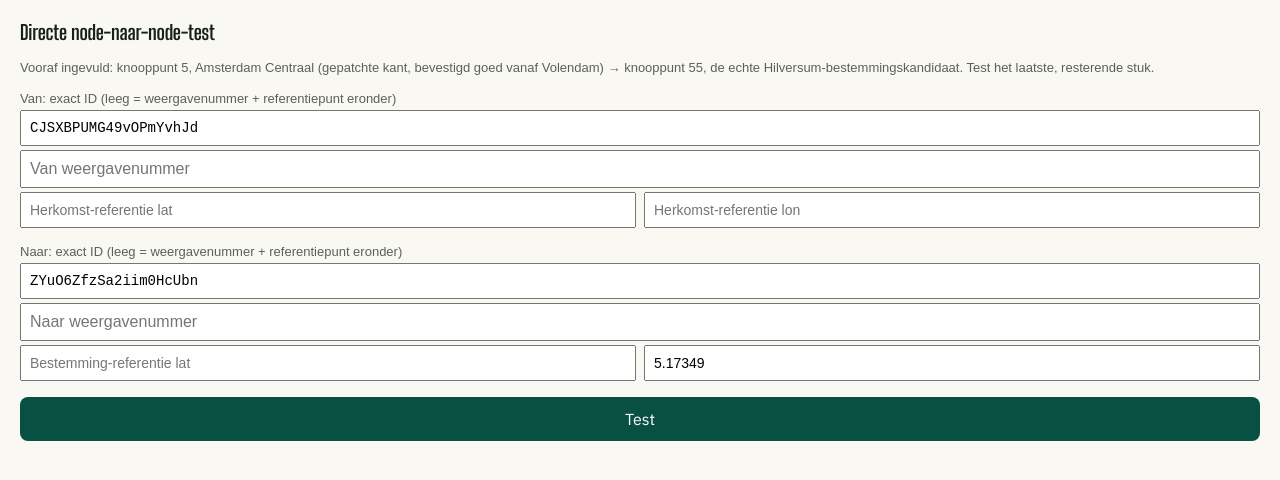
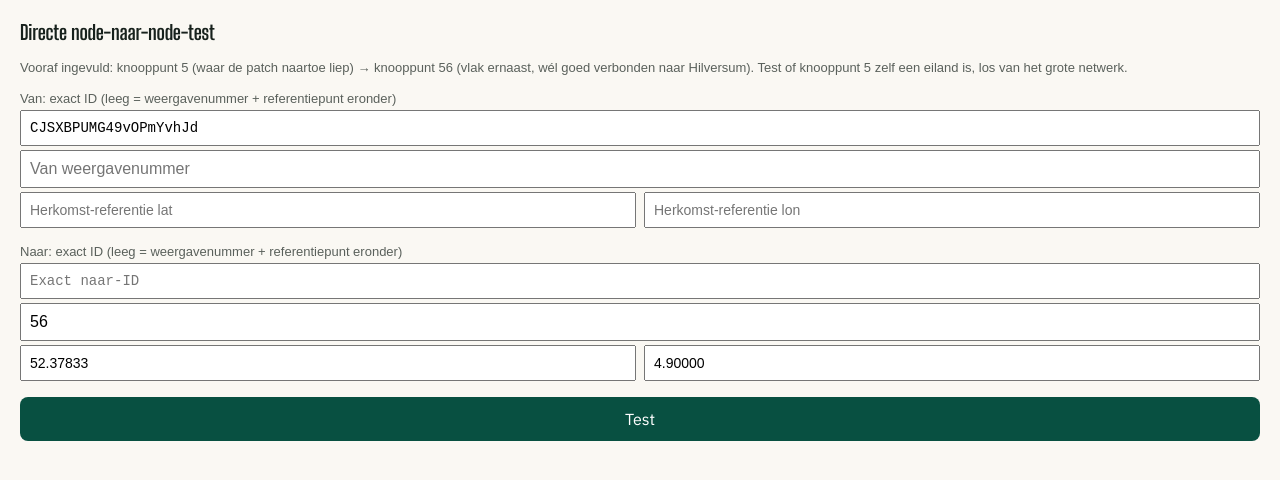
Before and after one commit to stuctech-eng/GoKnoop, a Next.js app: page /debug/direct-route in a window 1280 px wide. Shown: the top 480 px of the page. Built offline with nearby package versions, Linux system fonts and the light colour scheme.

Commit message:
goknoop update — v1.0.208 — 4 sep 2026, 19:12

```diff
--- a/app/debug/direct-route/page.tsx
+++ b/app/debug/direct-route/page.tsx
@@ -31,13 +31,13 @@ type DirectRouteResult = {
 
 export default function DirectRoutePage() {
   const [fromNodeId, setFromNodeId] = useState("CJSXBPUMG49vOPmYvhJd"); // Knooppunt 5, Amsterdam Centraal
-  const [toNodeId, setToNodeId] = useState("ZYuO6ZfzSa2iim0HcUbn"); // Knooppunt 55, echte bestemmingskandidaat uit de Hilversum-test
+  const [toNodeId, setToNodeId] = useState("");
   const [fromDisplay, setFromDisplay] = useState("");
-  const [toDisplay, setToDisplay] = useState("");
+  const [toDisplay, setToDisplay] = useState("56");
   const [nearFromLat, setNearFromLat] = useState("");
   const [nearFromLon, setNearFromLon] = useState("");
-  const [nearToLat, setNearToLat] = useState("");
-  const [nearToLon, setNearToLon] = useState("5.17349");
+  const [nearToLat, setNearToLat] = useState("52.37833"); // Amsterdam Centraal
+  const [nearToLon, setNearToLon] = useState("4.90000");
   const [loading, setLoading] = useState(false);
   const [error, setError] = useState<string | null>(null);
   const [result, setResult] = useState<DirectRouteResult | null>(null);
@@ -83,7 +83,7 @@ export default function DirectRoutePage() {
     <div style={{ padding: 20, fontFamily: "sans-serif" }}>
       <h1 style={{ fontSize: 20, marginBottom: 16 }}>Directe node-naar-node-test</h1>
       <p style={{ fontSize: 13, opacity: 0.7, marginBottom: 16 }}>
-        Vooraf ingevuld: knooppunt 5, Amsterdam Centraal (gepatchte kant, bevestigd goed vanaf Volendam) → knooppunt 55, de echte Hilversum-bestemmingskandidaat. Test het laatste, resterende stuk.
+        Vooraf ingevuld: knooppunt 5 (waar de patch naartoe liep) → knooppunt 56 (vlak ernaast, wél goed verbonden naar Hilversum). Test of knooppunt 5 zelf een eiland is, los van het grote netwerk.
       </p>
 
       <p style={{ fontSize: 13, opacity: 0.7, marginBottom: 4 }}>Van: exact ID (leeg = weergavenummer + referentiepunt eronder)</p>
```
Also changed, not shown: 1 other file (tests, documents, lock files or other folders).
